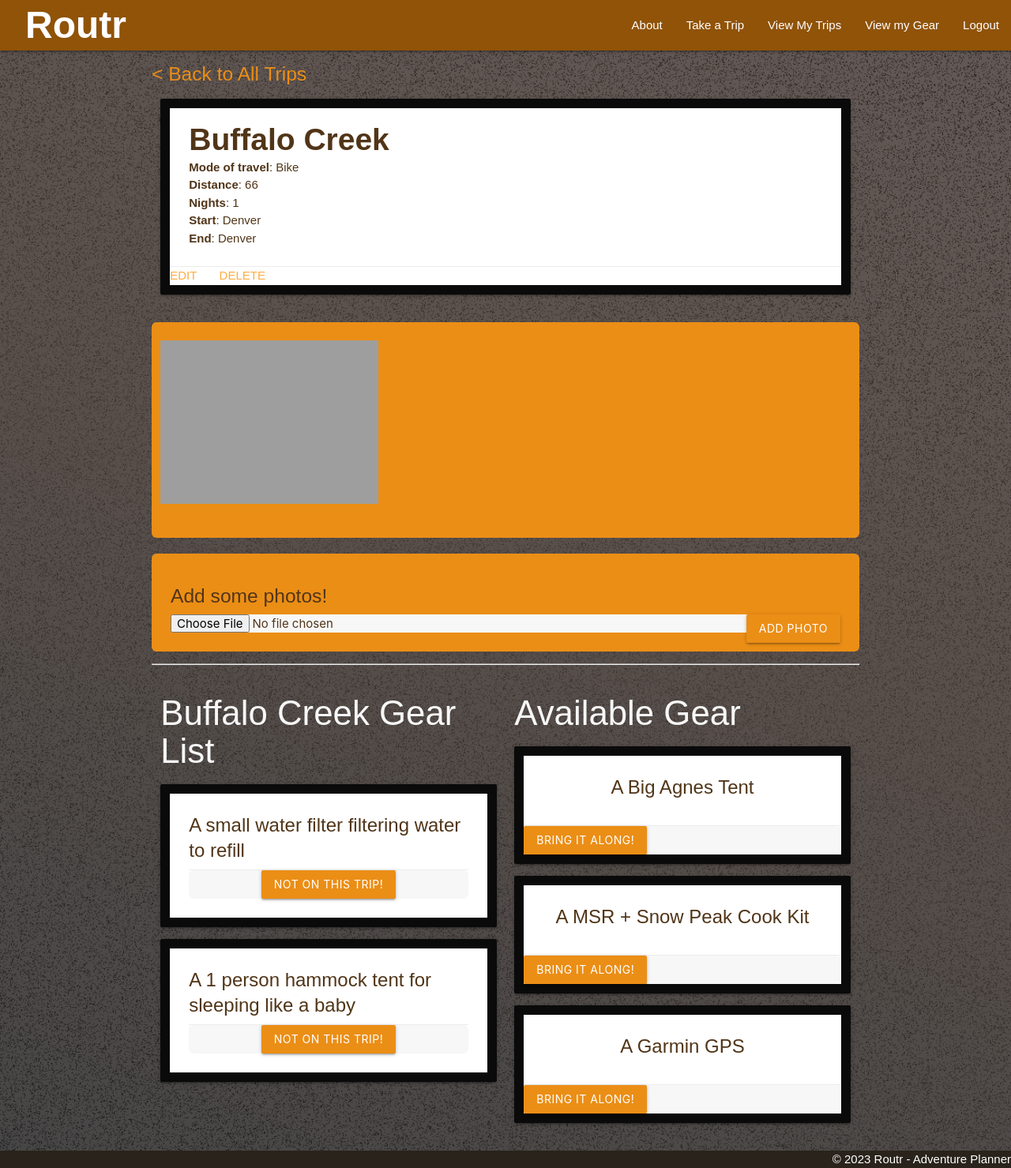
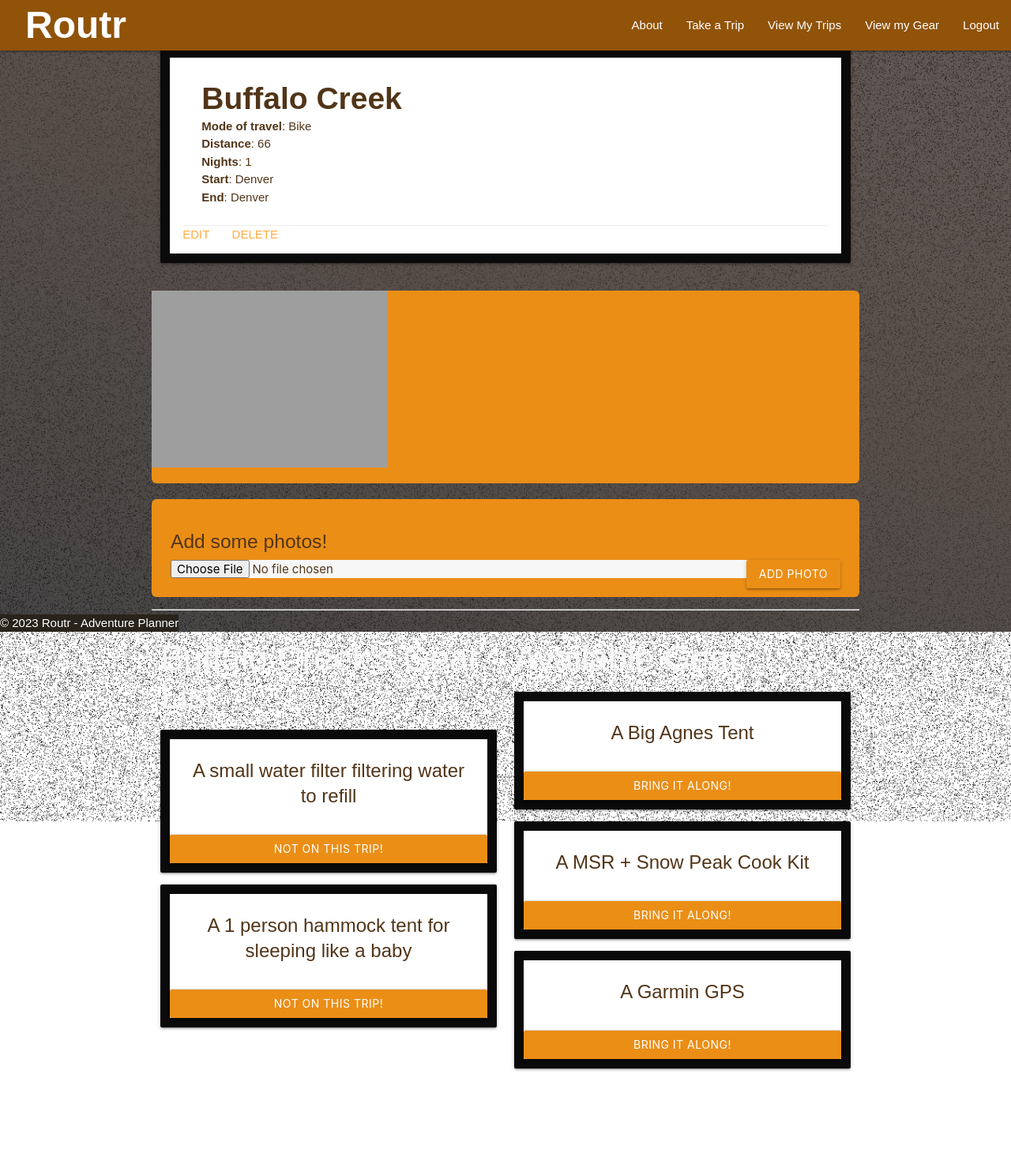
Before and after one commit to layhee/routr, a Django app: page /trips/1/ in a window 1280 px wide. Shown: the whole page at 79% size. After the commit the page ends 1356 px from the top, so only its background shows below. Run offline with Django 4.2, Linux system fonts and the light colour scheme; a user stored in the database is signed in; data comes from the database, SQL or seed files in the repository; both versions use the stored data as it was after the commit; some web fonts are replaced; grey boxes are pictures that could not be loaded.

Commit message:
adds more styling

```diff
--- a/main/static/css/style.css
+++ b/main/static/css/style.css
@@ -23,8 +23,14 @@
 a{
   color:rgb(235, 142, 22);
 }
-img{
-  margin: 23px 0;
+form{
+  background-color: rgb(247, 247, 247);
+  border: 12px solid rgb(10, 10, 10);
+  padding: 24px 24px;
+}
+footer{
+  bottom: 0;
+  position: fixed;
 }
 .photo{
   background-color: rgb(235, 142, 22);
@@ -41,6 +47,12 @@
   color: rgb(247, 247, 247);
   text-shadow: 2px 2px 4px rgb(10, 10, 10);
 }
+.welcome-btn{
+  padding: 12px 32px;
+  height: 60px;
+  font-size: 1.5rem;
+  font-style: italic;
+}
 .btn{
   background-color: rgb(235, 142, 22);
 }
@@ -56,7 +68,10 @@
   background-color: rgb(41, 35, 27);
 }
 .card{
-  border: 12px solid rgb(10, 10, 10)
+  border: 12px solid rgb(10, 10, 10);
+}
+.index-card{
+  padding: 12px 16px;
 }
 .card-panel{
   background-color: rgb(235, 142, 22);
@@ -69,8 +84,10 @@
 .brand-logo{
     margin-left: 32px;
   }
-.detail-img{
-  width: 100%;
+.row .col img{
+  padding: 0 0;
+  max-height: 320px;
+  min-height: 120px;
 }
 .card .card-title.trip-title{
   font-size: 2.6rem;
@@ -83,15 +100,15 @@
   color:rgb(235, 142, 22);
   font-size: 2.6rem;
 }
-.welcome-sub-title{
+.sub-title{
   color: rgb(247, 247, 247);
   font-size: 2.2rem;
+}
+.text-shadow{
   text-shadow: 2px 2px 3px rgba(10, 10, 10, 1);
 }
-form{
-  background-color: rgb(247, 247, 247);
-  border: 12px solid rgb(10, 10, 10);
-  padding: 24px 24px;
+.box-shadow{
+  box-shadow: 2px 2px 3px rgba(10, 10, 10, 1);
 }
 .helptext{
   display: none;
@@ -99,3 +116,19 @@
 .card .card-action {
   padding: 0 0;
 }
+.mx2{
+  margin: 0 12px;
+}
+.card .p0{
+  padding: none;
+}
+.routr-yellow{
+  color: rgb(235, 142, 22);
+  background-color: transparent;
+}
+.full-width{
+  width: 100%
+}
+.text-black{
+  color:rgb(10, 10, 10)
+}
--- a/main/templates/base.html
+++ b/main/templates/base.html
@@ -4,7 +4,9 @@
 		background: linear-gradient(-160deg, #2d211dbe, #413732e1, #181717cc),
 			url(/static/grain-1.png);
 		background-size: cover;
+		background-repeat: no-repeat;
 		background-position: center;
+		height: 100vh;
 	}
 </style>
 {% endblock %}
--- a/main/templates/gear/index.html
+++ b/main/templates/gear/index.html
@@ -15,8 +15,7 @@
 					<span class="card-title">
 						<span class="thick"> {{gear.brand}}</span> {{gear.name}}</span
 					>
-					<p>{{ gear.size }}</p>
-					<p>{{ gear.model }}</p>
+					<p class="text-black">{{ gear.size }} {{ gear.model }}</p>
 				</div>
 			</a>
 		</div>
--- a/main/templates/main/gear_form.html
+++ b/main/templates/main/gear_form.html
@@ -5,7 +5,7 @@
 {% else %}
 <h1>Add Gear</h1>
 {% endif %}
-<div class="card">
+<div class="card index-card">
 	<form
 		class="borderless-form"
 		action=""
--- a/main/templates/trips/detail.html
+++ b/main/templates/trips/detail.html
@@ -4,7 +4,7 @@
 
 <div class="row">
 	<div class="col s12">
-		<div class="card">
+		<div class="card index-card">
 			<div class="card-content">
 				<span class="card-title trip-title">{{ trip.name }}</span>
 				<p><span class="thick">Mode of travel</span>: {{ trip.mode }}</p>
@@ -25,8 +25,7 @@
 		<div class="row s12">
 		{% for photo in trip.photo_set.all %}
 			<img
-				class="col s4"
-				class="detail-img"
+				class="col s4 detail-img"
 				src="{{ photo.url}}"
 				alt="{{ trip.name }}" />
 			{% empty %}
@@ -59,28 +58,29 @@
 </div>
 <hr />
 <div class="row">
-	<div class="col s12 m6">
-		<h3>{{ trip.name }} Gear List</h3>
+	<div class="col m6">
+		<h3>{{ trip.name }}'s Gear List</h3>
 		{% if trip.gear.count %} {% for gear in trip.gear.all %}
-		<div class="card">
-			<div class="card-content">
+		<div class="card p0">
+			<div class="card-content center">
 				<span class="card-title">
 					A {{ gear.size }} {{ gear.name.lower }} {{gear.use}}
 				</span>
-				<div class="card-action center">
+			</div>
+			<div class="card-action center">
 					<form
 					class="borderless-form"
 					action="{% url 'assoc_trip' trip.id gear.id %}"
 						method="POST">
 						{% csrf_token %}
 						<button
+						class="full-width btn"
 							type="submit"
 							class="btn">
 							Not on this trip!
 						</button>
 					</form>
 				</div>
-			</div>
 		</div>
 		{% endfor %} {% else %}
 		<h5>No gear added to this trip yet</h5>
@@ -89,7 +89,7 @@
 	<div class="col s6">
 		<h3>Available Gear</h3>
 		{% if gear.count %} {% for gear in gear.all %}
-		<div class="card">
+		<div class="card p0">
 			<div class="card-content center">
 				<span class="card-title"> A {{ gear.brand }} {{gear.name}} </span>
 			</div>
@@ -100,6 +100,7 @@
 					method="POST">
 					{% csrf_token %}
 					<button
+						class="full-width btn"
 						type="submit"
 						class="btn center">
 						Bring it along!
```
Also changed, not shown: main/templates/about.html (+13 -4 lines), main/templates/gear/detail.html (+7 -7 lines), main/templates/trips/index.html (+15 -6 lines), templates/index.html (+21 -22 lines), db.sqlite3, main/static/bikepacking-white-rim-20.jpg (added).
